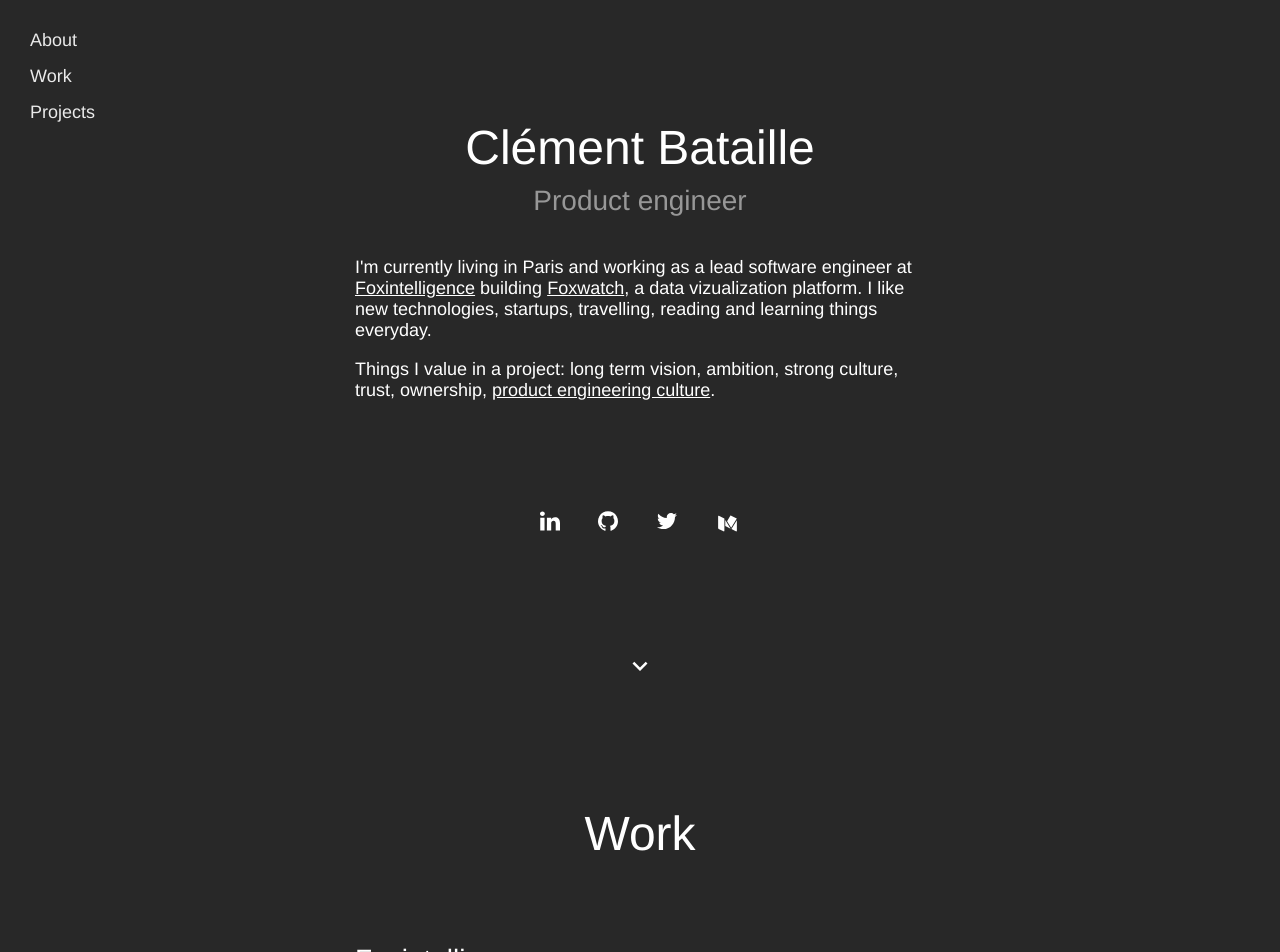
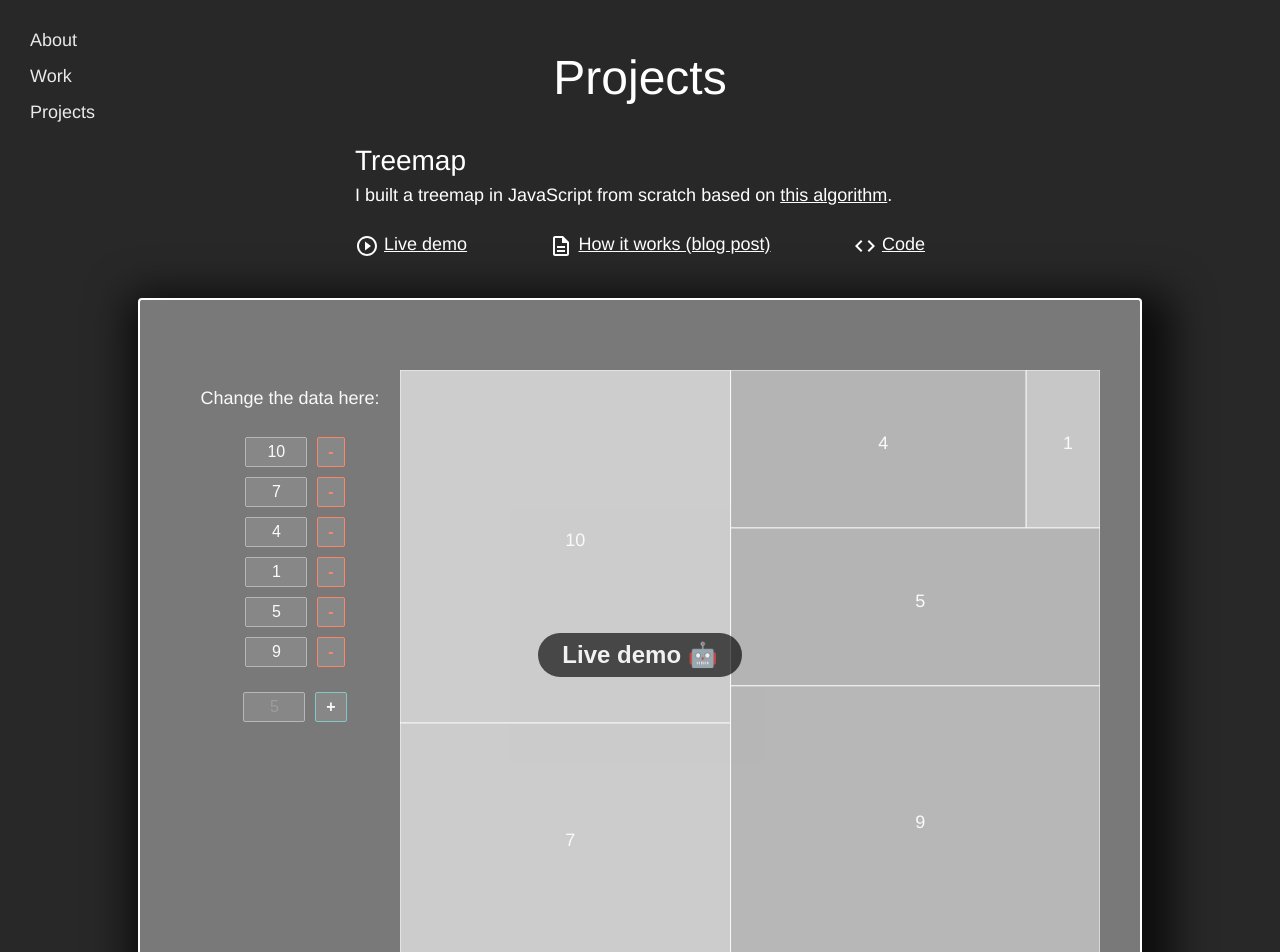
Before and after one commit to clementbat/clementbataille.me, a Vue app: page /projects in a window 1280 px wide. Shown: the top 952 px of the page. Built offline with nearby package versions, Linux system fonts and the light colour scheme.

Commit message:
feat(split in pages): add vue-router + split in pages

```diff
--- a/package.json
+++ b/package.json
@@ -10,7 +10,8 @@
   "dependencies": {
     "core-js": "^2.6.5",
     "moment": "^2.24.0",
-    "vue": "^2.6.10"
+    "vue": "^2.6.10",
+    "vue-router": "^3.1.2"
   },
   "devDependencies": {
     "@vue/cli-plugin-babel": "^3.9.0",
--- a/src/App.vue
+++ b/src/App.vue
@@ -1,9 +1,12 @@
 <template>
     <div id="app">
-        <Menu />
-        <AboutMe id="me"/>
-        <Work id="work"/>
-        <Projects id="projects"/>
+        <Menu/>
+        <transition
+                name="fade"
+                mode="out-in"
+        >
+            <router-view></router-view>
+        </transition>
         <footer>
             <social-links/>
         </footer>
@@ -12,9 +15,6 @@
 
 <script>
     import Menu from './components/Menu.vue'
-    import AboutMe from './components/AboutMe.vue'
-    import Work from './components/Work.vue'
-    import Projects from './components/Projects.vue'
     import SocialLinks from './components/SocialLinks'
 
     export default {
@@ -22,10 +22,7 @@
         components: {
             SocialLinks,
             Menu,
-            AboutMe,
-            Work,
-            Projects,
-        }
+        },
     }
 </script>
 
@@ -38,6 +35,9 @@
         color: #FFF;
         background-color: #282828;
         font-size: 18px;
+        min-height: 100%;
+        display: flex;
+        flex-direction: column;
     }
 
     footer {
@@ -52,6 +52,7 @@
 
     section {
         margin: auto;
+        flex: 1;
     }
 
     p {
@@ -60,7 +61,7 @@
 
     a {
         color: white;
-        transition: color 120ms ease-in 0s;
+        transition: color 50ms ease-in 0s;
     }
 
     a:hover {
@@ -93,4 +94,16 @@
         }
     }
 
+    .fade-enter-active,
+    .fade-leave-active {
+        transition-duration: 0.1s;
+        transition-property: opacity;
+        transition-timing-function: ease;
+    }
+
+    .fade-enter,
+    .fade-leave-active {
+        opacity: 0
+    }
+
 </style>
--- a/src/components/AboutMe.vue
+++ b/src/components/AboutMe.vue
@@ -12,28 +12,16 @@
         <p>
             Things I value in a project: long term vision, ambition, strong culture, trust, ownership, <a href="https://angel.co/blog/product-engineering-at-angellist-talent" target="_blank">product engineering culture</a>.
         </p>
-        <div class="socialLinks">
-            <social-links/>
-        </div>
-        <a href="#work"><img src="../assets/icons/arrow_down.svg" alt="arrow"/></a>
     </section>
 </template>
 
 <script>
-    import SocialLinks from './SocialLinks'
     export default {
         name: 'AboutMe',
-        components: {
-            SocialLinks,
-        },
     }
 </script>
 
 <style scoped>
-
-    .socialLinks {
-        margin: 100px auto;
-    }
 
     img {
         padding: 10px;
--- a/src/components/Menu.vue
+++ b/src/components/Menu.vue
@@ -1,9 +1,9 @@
 <template>
     <nav>
         <ul>
-            <li><a href="#me">About</a></li>
-            <li><a href="#work">Work</a></li>
-            <li><a href="#projects">Projects</a></li>
+            <li><router-link to="/">About</router-link></li>
+            <li><router-link to="/work">Work</router-link></li>
+            <li><router-link to="/projects">Projects</router-link></li>
         </ul>
     </nav>
 </template>
--- a/src/components/Projects.vue
+++ b/src/components/Projects.vue
@@ -108,7 +108,7 @@
     }
 
     h1 {
-        margin-top: 125px;
+        margin-top: 50px;
         margin-bottom: 40px;
     }
 
--- a/src/components/Work.vue
+++ b/src/components/Work.vue
@@ -8,7 +8,7 @@
             </div>
             <p>I am a lead software engineer, working in a team with 3 other engineers</p>
             <p>I built the first iterations of Foxintelligence B2B product from scratch (a data visualization platform), that got us to attract the first paying customers</p>
-            <p>I built a <a href="#treemap">treemap</a> component from scratch</p>
+            <p>I built a <router-link to="/projects#treemap">treemap</router-link> component from scratch</p>
             <p>I worked on our internal solution to aggregate our data quickly. I scaled the solution (horizontal scaling), with more than 10X faster results, tested on 10X more data than currently</p>
             <p>I <a href="https://medium.com/@clementb/what-i-learned-in-my-first-year-as-a-software-engineer-in-a-startup-c078161e5a8e" target="_blank">shared</a> what I learned in my first year as a software engineer (700+ people clapped)</p>
         </section>
@@ -65,7 +65,7 @@
 <style scoped>
 
     section {
-        margin-top: 125px;
+        padding-top: 50px;
     }
 
     h1 {
--- a/src/main.js
+++ b/src/main.js
@@ -1,8 +1,34 @@
 import Vue from 'vue'
+import VueRouter from 'vue-router'
 import App from './App.vue'
+
+Vue.use(VueRouter)
 
 Vue.config.productionTip = false
 
+import About from './components/AboutMe'
+import Work from './components/Work'
+import Projects from './components/Projects'
+
+const routes = [
+    { path: '/', component: About },
+    { path: '/work', component: Work },
+    { path: '/projects', component: Projects },
+]
+
+const router = new VueRouter({
+    routes,
+    mode: 'history',
+    scrollBehavior (to, from, savedPosition) {
+        if (savedPosition) {
+            return savedPosition
+        } else {
+            return { x: 0, y: 0 }
+        }
+    },
+})
+
 new Vue({
-  render: h => h(App),
+    render: h => h(App),
+    router,
 }).$mount('#app')
```
Also changed, not shown: 1 other file (tests, documents, lock files or other folders).
